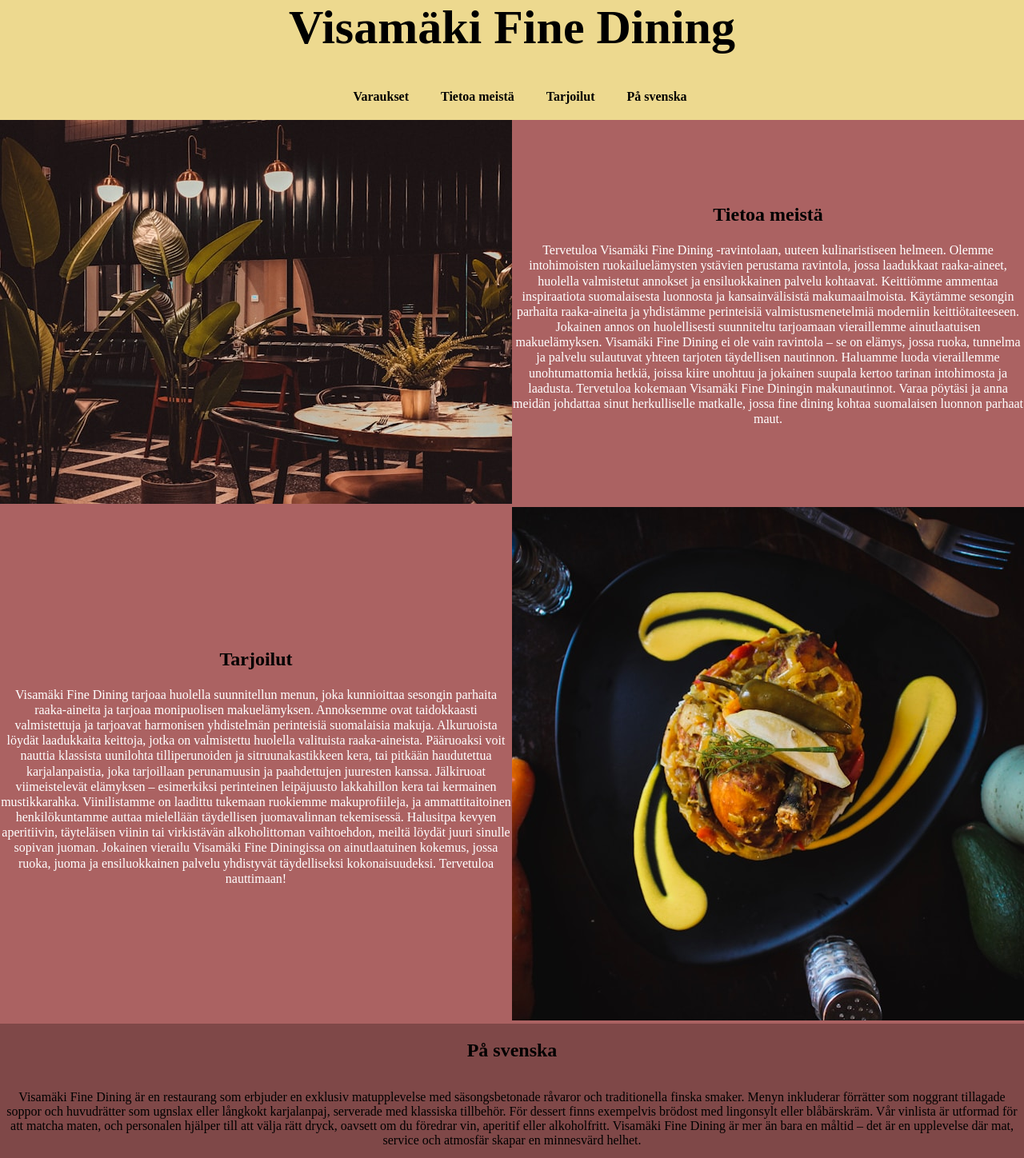
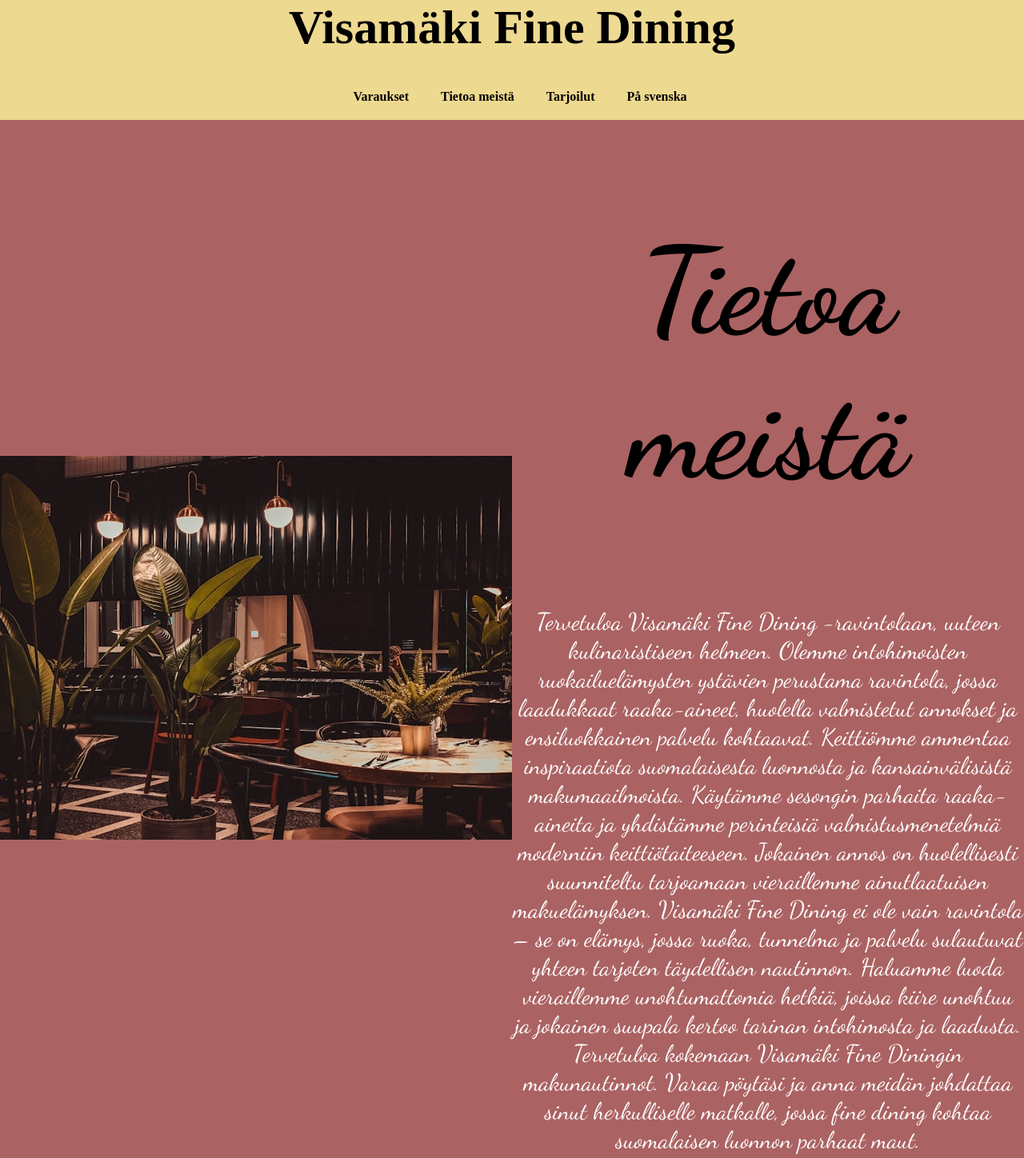
Before and after one commit to Jekkilittaja/website-project, a PHP site: page / in a window 1280 px wide. Shown: the top 1448 px of the page at 80% size. Run offline with PHP 8.4, Linux system fonts and the light colour scheme; some web fonts are replaced.

Commit message:
Update pauli.css
Text and font momento

```diff
--- a/pauli.css
+++ b/pauli.css
@@ -64,3 +64,23 @@ header {
     padding: 0;
     margin: 0;
 }
+
+#servings-title h2 {
+    font-size: 150px;
+    font-family: Dancing Script;
+}
+
+#servings p {
+    font-family: Dancing Script;
+    font-size: 30px;
+}
+
+#info-title h2 {
+    font-size: 150px;
+    font-family: Dancing Script;
+}
+
+#info p {
+    font-family: Dancing Script;
+    font-size: 30px;
+}
```
